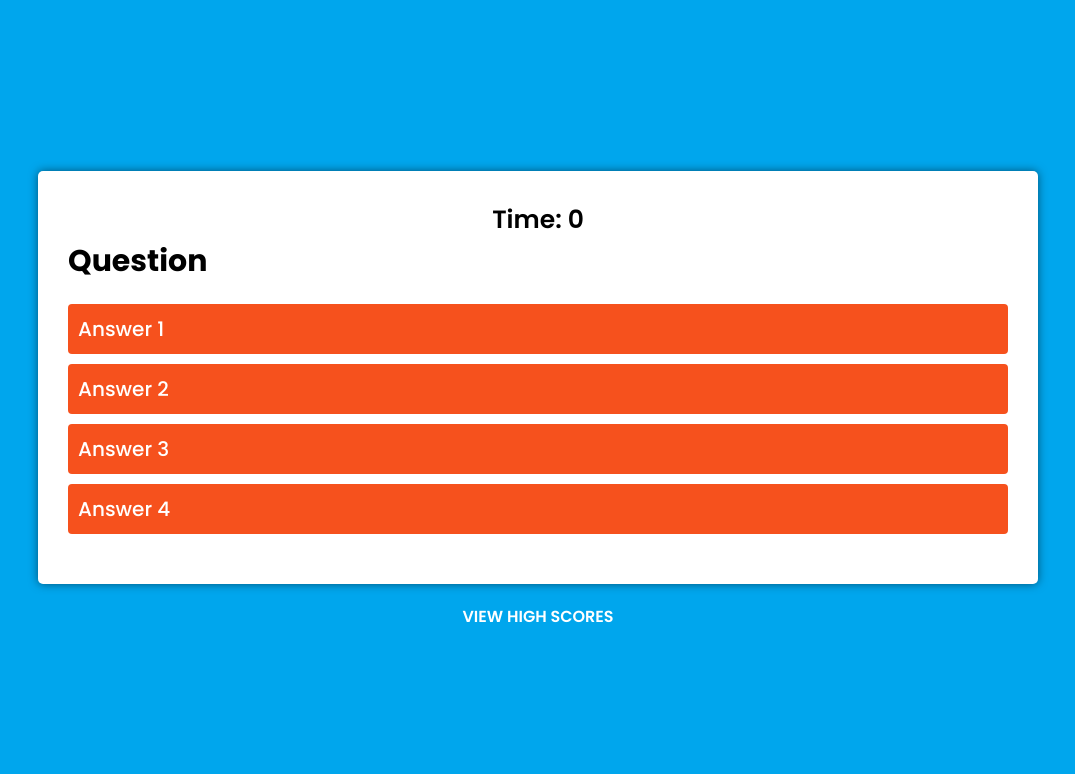
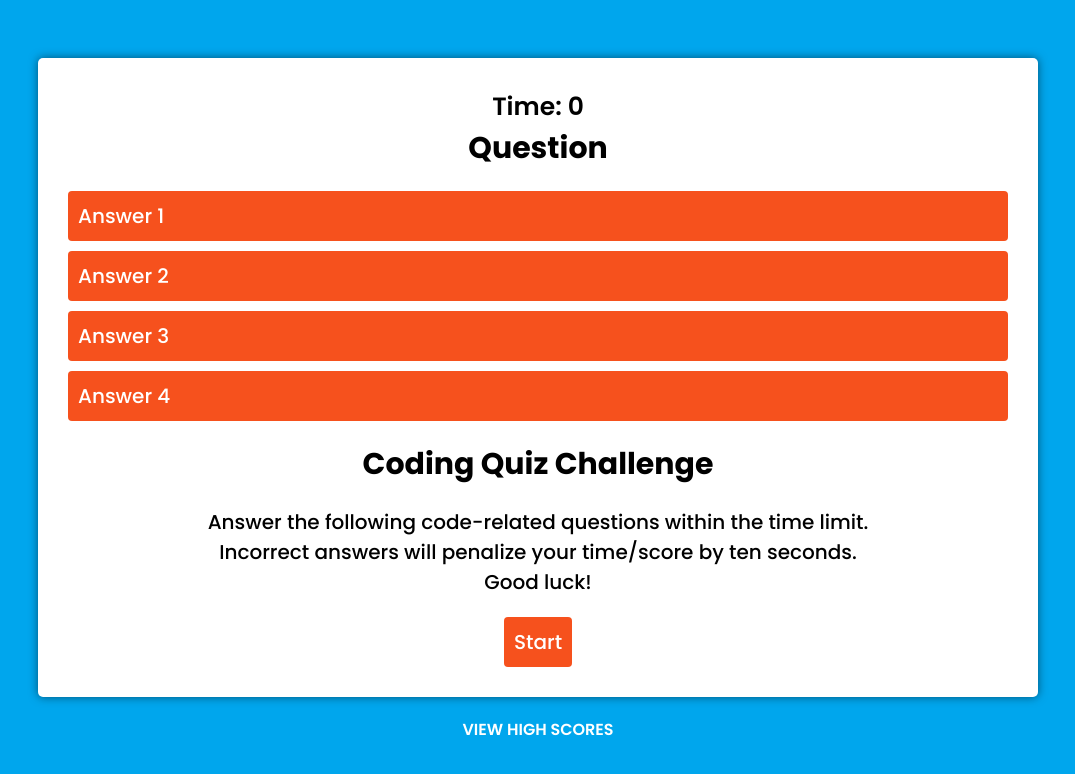
Before and after one commit to jaredtrp/code-quiz, a plain HTML site: page index.html in a window 1280 px wide. Shown: the whole page, without its empty margins (102-1177 px from the left). Drawn offline with Linux system fonts and the light colour scheme.

Commit message:
added start button and instructions

```diff
--- a/assets/css/styles.css
+++ b/assets/css/styles.css
@@ -17,6 +17,14 @@ body {
     background-color: #00a6ed;
 }
 
+p {
+    font-size: 20px;
+    font-weight: 500;
+    color: #000000;
+    padding: 0;
+    margin: 0;
+}
+
 .container {
 
     width: 1000px;
@@ -25,15 +33,15 @@ body {
     border-radius: 5px;
     padding: 30px;
     box-shadow: 0 0 10px rgba(0, 0, 0, 0.5);
+    text-align: center;
 }
 
 .timer {
     font-size: 25px;
     font-weight: 600;
-    text-align: center;
 }
 
-.question-title {
+.title {
     font-size: 30px;
     font-weight: 700;
 }
@@ -59,6 +67,10 @@ body {
     background-color: #ffb400;
 }
 
+.start-btn {
+    margin: 20px 0 0 0;
+}
+
 .high-score {
     font-weight: 600;
     color: #ffffff;
--- a/assets/js/script.js
+++ b/assets/js/script.js
@@ -24,9 +24,10 @@
 // Reveal first question and answers
 
 // When an answer is selected, verify if correct
-// If correct display "Correct!", change corrent button bg to green, Add 1 to score
+// If correct display "Correct!", change correct button bg to green, Add 1 to score
 // If incorrect display "Wrong! Lose 2 Seconds", color button bg red, color correct button bg green, and deduct 2 seconds from timer
-// Automatically switch to next question after 1.5 seconds
+// Pause timer for 2 seconds to allow user to see the correct answer
+// Automatically move on to the next question after 2 seconds
 
 // For next question, the following happens:
 // clear previous question and answers
@@ -36,3 +37,11 @@
 // Remove question and answer
 // Display "Game Over" and score
 // give link to high scores
+
+const startButton = document.getElementById('start-btn');
+
+startButton.addEventListener('click', startGame)
+
+function startGame() {
+    console.log('Started')
+}
--- a/index.html
+++ b/index.html
@@ -11,7 +11,7 @@
     <div class="container">
         <div class="timer">Time: 0</div>
         <div id="question-container" class="hide">
-            <div id="question" class="question-title">Question</div>
+            <div id="question" class="title">Question</div>
             <div id="answer-buttons" class="answers">
                 <button class="btn">Answer 1</button>
                 <button class="btn">Answer 2</button>
@@ -19,6 +19,15 @@
                 <button class="btn">Answer 4</button>
             </div>
         </div>
+        <div>
+            <h1 class="title">Coding Quiz Challenge</h1>
+            <p>Answer the following code-related questions within the time limit.</p>
+            <p>Incorrect answers will penalize your time/score by ten seconds.</p>
+            <p>Good luck!</p>
+        </div>
+        <div class="begin">
+            <button id="start-btn" class="start-btn btn">Start</button>
+        </div>
     </div>
     <div class="high-score">View High Scores</div>
     <script src="assets/js/script.js"></script>
```
Also changed, not shown: assets/images/Layer 1.jpg (deleted), assets/images/Layer 10.jpg (deleted), assets/images/Layer 11.jpg (deleted), assets/images/Layer 12.jpg (deleted), assets/images/Layer 13.jpg (deleted), assets/images/Layer 14.jpg (deleted), assets/images/Layer 15.jpg (deleted), assets/images/Layer 16.jpg (deleted), assets/images/Layer 17.gif (deleted), assets/images/Layer 2.jpg (deleted), assets/images/Layer 3.jpg (deleted), assets/images/Layer 4.jpg (deleted), assets/images/Layer 5.jpg (deleted), assets/images/Layer 6.jpg (deleted), 3 more files.
